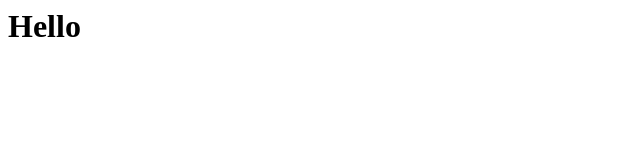
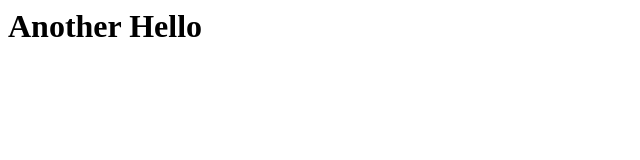
Before and after one commit to Ancientshield/section-13-15-STARTER, a plain HTML site: page index.html in a window 1280 px wide. Shown: the whole page, without its empty margins (0-640 px from the left). Drawn offline with nearby package versions, Linux system fonts and the light colour scheme.

Commit message:
add $refs greering()

```diff
--- a/app.js
+++ b/app.js
@@ -1,5 +1,7 @@
 const app = Vue.createApp({
-  data: () => ({
-    title: 'Hello',
-  }),
-}).mount('#app')
+	data: () => ({
+		title: 'Hello',
+	}),
+}).mount('#app');
+
+app.$refs.greeting.innerText = 'Another Hello';
--- a/index.html
+++ b/index.html
@@ -1,17 +1,15 @@
-<!DOCTYPE>
+<!DOCTYPE >
 <html>
-
 	<head>
 		<title>VueJS Course</title>
 	</head>
 
 	<body>
 		<div id="app">
-    <h1>{{ title }}</h1>
+			<h1 ref="greeting">{{ title }}</h1>
 		</div>
 
 		<script src="https://unpkg.com/vue@next"></script>
 		<script src="app.js"></script>
 	</body>
-
 </html>
```
Lines whose indentation alone changed are shown as unchanged.
